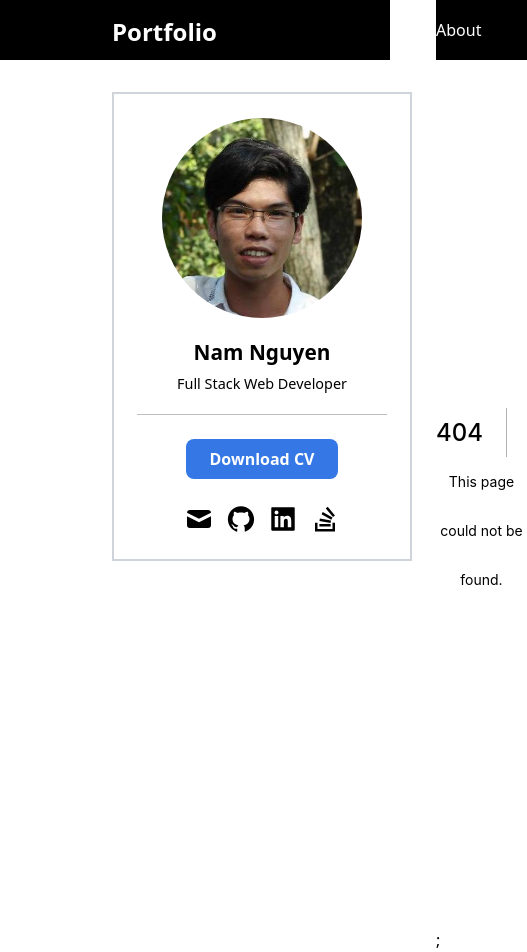
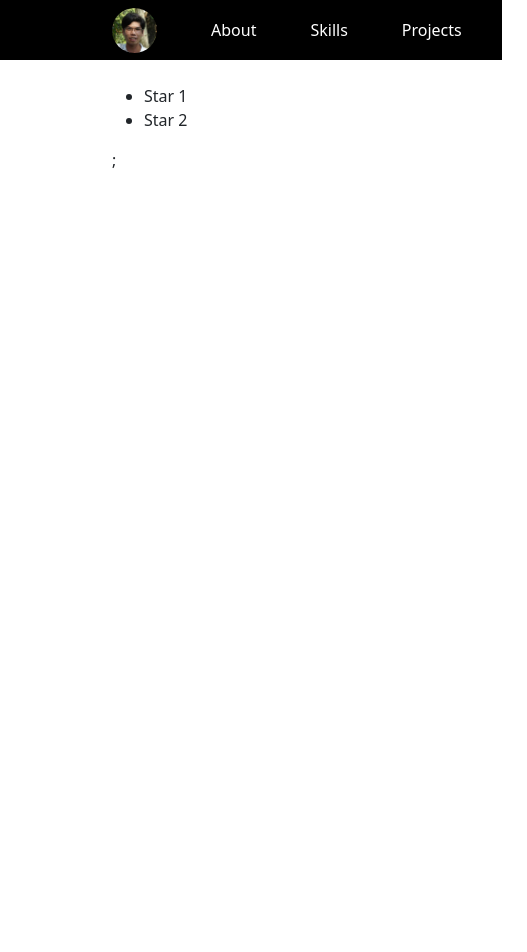
Before and after one commit to namnguyendevfl2020/Portfolio, a Next.js app: page /test in a window 390 px wide. Before the commit this address had no page. Shown: the whole page, 527 px wide, since content can reach past the window. After the commit the page ends 844 px from the top, so only its background shows below. Built offline with nearby package versions, Linux system fonts and the light colour scheme.

Commit message:
added responsive to the project

```diff
--- a/components/shared/Badge/Badge.tsx
+++ b/components/shared/Badge/Badge.tsx
@@ -2,12 +2,30 @@ import styles from './badge.module.css'
 import avatar from "./myAvatar.jpg";
 import Image from 'next/image';
 import { Icon } from "./Icons";
+import { useEffect, useState } from 'react';
 
-export default function Badge() {
+interface BadgePropsType {
+    displayBadge: boolean;
+    setDisplayBadge:  React.Dispatch<React.SetStateAction<any>>;
+}
 
-    return (
-        <>
-        <div className={styles.container + " me-4 mt-2 p-0"}>
+export default function Badge({displayBadge, setDisplayBadge}: BadgePropsType) {
+    const initialWidth = window.innerWidth;
+    const [viewWidth, setViewWidth] = useState(initialWidth);
+    const handleResize = () => setViewWidth(() => window.innerWidth);
+    window.addEventListener('resize', handleResize);
+    useEffect(() => {
+        if (viewWidth > 1200) {
+            setDisplayBadge(() => true)
+        } else {
+            if (displayBadge === true)
+            setDisplayBadge(() => !displayBadge);
+        }
+    }, [viewWidth])
+
+    return (displayBadge
+        ? <>
+        <div className={styles.container + " me-4 mt-2 p-0 d-xl-block"}>
             <div className='py-4' style = {{border: "2px solid #ced4da"}}>
                 <div className={styles.center}>
                     <div className={styles.image}>
@@ -35,5 +53,6 @@ export default function Badge() {
             </div>
         </div>
         </>
+        : <></>
     )
 }
--- a/components/shared/Badge/BadgeHeading.tsx
+++ b/components/shared/Badge/BadgeHeading.tsx
@@ -2,7 +2,7 @@ import styles from './badge.module.css'
 
 export default function BadgeHeading() {
     return (
-      <div className={styles["badge-heading"] + " txt-xl fw-7 d-flex align-items-center"}>
+      <div className={styles["badge-heading"] + " txt-xl fw-7 d-flex align-items-center d-none d-xl-block"}>
           <h1 className={styles["badge-heading"] + " txt-xl fw-7 d-flex align-items-center"}>Portfolio</h1>
       </div>
     )
--- a/components/shared/Badge/BadgeSpacing.tsx
+++ b/components/shared/Badge/BadgeSpacing.tsx
@@ -3,7 +3,7 @@ import styles from './badge.module.css'
 export default function BadgeSpacing() {
     return (
         <>
-        <div className={styles["container-offset"] + " me-4 p-0"}>
+        <div className={styles["container-offset"] + " me-4 p-0 d-none d-xl-block"}>
         </div>
         </>
     )
--- a/components/shared/Badge/badge.module.css
+++ b/components/shared/Badge/badge.module.css
@@ -5,7 +5,7 @@
     z-index: 3;
     background: white;
     position: fixed;
-    /* top: 65px; */
+    top: 80px;
 }
 
 .container-offset {
--- a/components/shared/Header/Header.tsx
+++ b/components/shared/Header/Header.tsx
@@ -1,17 +1,21 @@
 import React, { useState, CSSProperties, useEffect } from "react";
 import Link from "next/link"
-import { StyledContainer, StyledNavItem, StyledList } from "./HeaderStyles"
+import { StyledContainer, StyledNavItem, StyledList, StyledAvatar } from "./HeaderStyles"
 import { useRouter } from "next/router";
+import Image from "next/image";
+import avatar from "./myAvatar.jpg";
 
-export default function Header() {
+interface HeaderPropsType {
+    displayBadge: boolean;
+    setDisplayBadge:  React.Dispatch<React.SetStateAction<any>>;
+}
+
+export default function Header({displayBadge, setDisplayBadge}: HeaderPropsType) {
     const { pathname } = useRouter()
     const navItem = pathname.split("/")[1]
     const capNavItem = (() => {
         if (pathname === "/") {
             return "About"
-        }
-        if (pathname === "/questions-and-anwsers") {
-            return "Q&A"
         }
         return navItem[0].toUpperCase() + navItem.slice(1)
     })()
@@ -19,7 +23,9 @@ export default function Header() {
     useEffect(() => {
         setItemclicked(() => capNavItem)
     },[capNavItem])
-    const navItems = ['About', 'Skills', 'Projects', 'Contact', 'Resume']
+
+    const navItems = ['Profile', 'About', 'Skills', 'Projects', 'Contact', 'Resume']
+
     const renderedNavItems = navItems.map((item, idx) => {
         const link = (() => {
             if (item === "About") return '/'
@@ -34,21 +40,36 @@ export default function Header() {
         }
         const handleClick = (e: MouseEvent) => {
             setItemclicked(() => item)
+            if (item === "Profile") {
+                setDisplayBadge(() => !displayBadge)
+                console.log(displayBadge)
+            }
         }
 
         return (
         <li key = {idx}>
-            <Link href = {link} >
-                <StyledNavItem onClick = {(e: MouseEvent) => handleClick(e)} style = {item !== "About" ? padding : homePadding} className="m-0 txt-md fw-5 pe-4 txt-gray-7">
-                    <span style= {item === itemclicked ? {color:"#38bdf8"} : {color: "white"}}>{item}</span>
+            {item !== "Profile"
+            ?   <Link href = {link} >
+                    <StyledNavItem onClick = {(e: MouseEvent) => handleClick(e)} style = {item !== "Profile" ? padding : homePadding} className="m-0 txt-md fw-5 pe-4 txt-gray-7">
+                        <span style= {item === itemclicked ? {color:"#38bdf8"} : {color: "white"}}>{item}</span>
+                    </StyledNavItem >
+                </Link>
+            :   <StyledNavItem id = {idx} onClick = {(e: MouseEvent) => handleClick(e)} style = {item !== "Profile" ? padding : homePadding} className="m-0 txt-md fw-5 pe-4 txt-gray-7 d-xl-none">
+                    <StyledAvatar>
+                        <div style = {{borderRadius: "50%"}}>
+                            <Image alt = "my avatar" src = {avatar} />
+                        </div>
+                    </StyledAvatar>
+                    {/* <span style= {item === itemclicked ? {color:"#38bdf8"} : {color: "white"}}>{item}</span>  */}
                 </StyledNavItem >
-            </Link>
+            }
         </li>
         )
     })
     return (<>
         <StyledContainer fluid className = "p-0 d-flex align-items-center">
             <StyledList className = "m-0 p-0 d-flex justify-content-start">
+                {/* <button>Profile</button> */}
                 {renderedNavItems}
             </StyledList>
         </StyledContainer>
--- a/components/shared/Header/HeaderStyles.js
+++ b/components/shared/Header/HeaderStyles.js
@@ -34,3 +34,10 @@ export const StyledBreak = styled.div `
     height: 50px;
     // width: 100%;
 `
+
+export const StyledAvatar = styled.div `
+    height: 45px;
+    width: 45px;
+    border-radius:50%;
+    overflow: hidden;
+`
--- a/pages/_app.tsx
+++ b/pages/_app.tsx
@@ -1,11 +1,10 @@
 import '@/styles/global.css'
-import { ReactElement, ReactNode } from 'react'
+import { ReactElement, ReactNode, useState } from 'react'
 import type { NextPage } from 'next'
 import type { AppProps } from 'next/app'
 import { Layout } from '@/components/shared/Layout'
 import { Badge, BadgeHeading, BadgeSpacing } from '@/components/shared/Badge'
 import { Header } from '@/components/shared/Header'
-import { Provider } from 'react-redux';
 
 type NextPageWithLayout = NextPage & {
   getLayout?: (page: ReactElement) => ReactNode
@@ -16,14 +15,16 @@ type AppPropsWithLayout = AppProps & {
 }
 
 export default function MyApp({ Component,pageProps }: AppPropsWithLayout) {
+  const [ displayBadge, setDisplayBadge ] = useState(false);
+
   return (
       <Layout >
       <div className='d-flex' >
-        <Badge />
+        <Badge displayBadge = {displayBadge} setDisplayBadge = {setDisplayBadge} />
         <BadgeSpacing />
         <BadgeHeading />
         <div className='w-100'>
-          <Header/>
+          <Header displayBadge = {displayBadge} setDisplayBadge = {setDisplayBadge}/>
           <div >
           <Component {...pageProps} />;
           </div>
--- /dev/null
+++ b/pages/test.tsx
@@ -0,0 +1,34 @@
+import { useEffect, useState } from "react";
+
+export default function Component() {
+
+    const [list, setList] = useState<JSX.Element[]>();
+    const [active, setActive] = useState<JSX.Element>();
+    const [ count, setCount ] = useState (0);
+    let startTab = <li key={"0000-0000-0000-0000"} onClick={() => onClick()}>Star 1</li>;
+    let secondTab = <li key={"0001-0000-0000-0000"} onClick={() => onClick()}>Star 2</li>;
+
+    useEffect(()=>{
+
+      setList(() => [startTab, secondTab]);
+      setActive(() => startTab);
+    },[])
+
+    const onClick= () =>{
+      setList(() => [startTab, secondTab]);
+      console.log(list)
+    }
+
+    return (
+      <div id="BodyMain" >
+        <div >
+          { (
+            <ul >
+              {list?.map(tabItem => tabItem)}
+            </ul>)
+          }
+        </div>
+        <div >{}</div>
+      </div>
+    );
+  }
```
Also changed, not shown: pages/mailto.tsx (added, +16 -0 lines), components/shared/Header/myAvatar.jpg (added).
